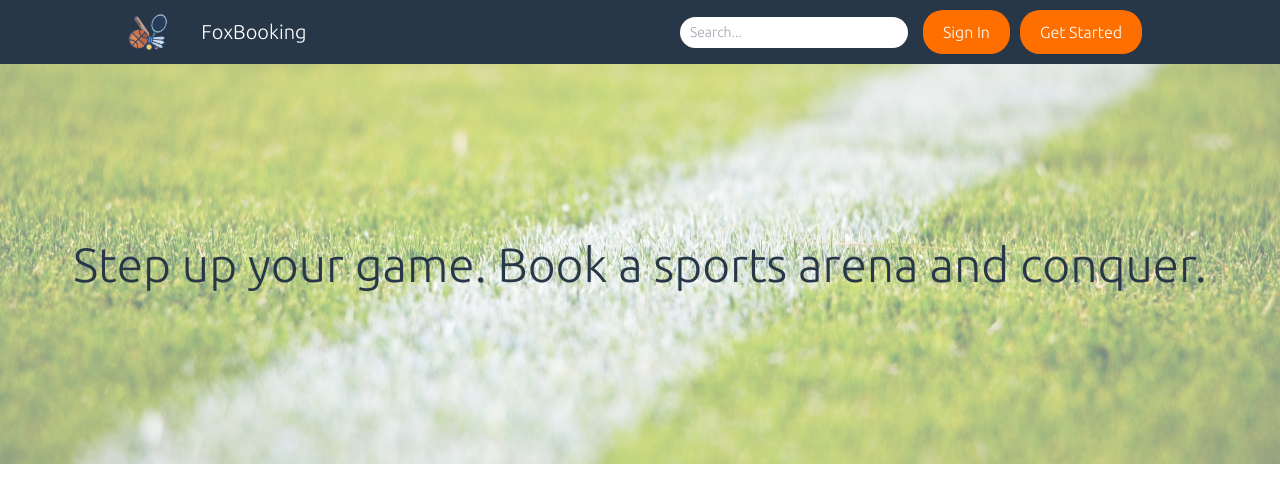
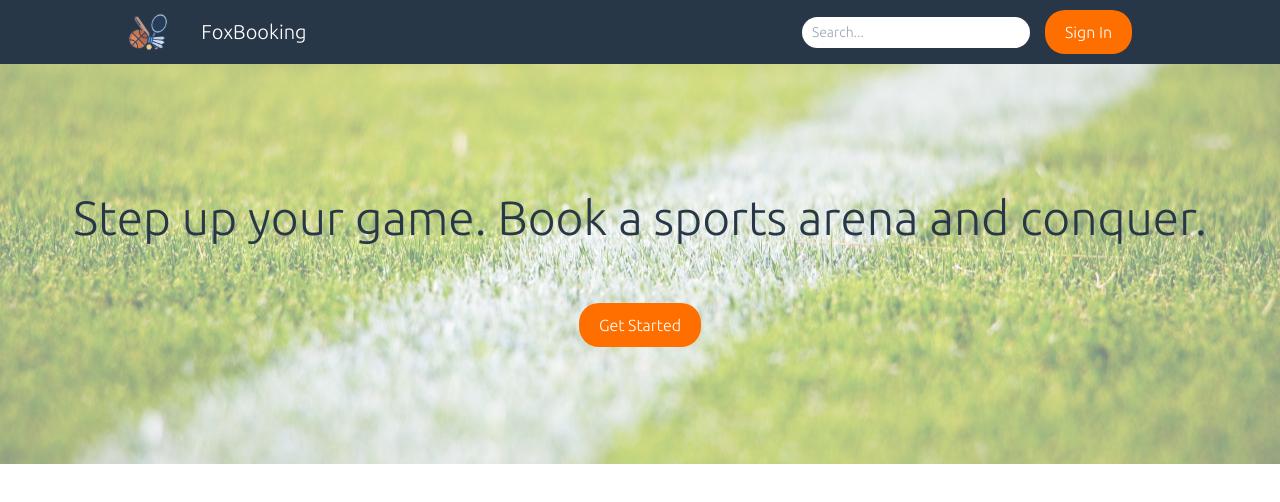
Before and after one commit to balasathya16/FoxBooking, a React (Create React App) app in the folder frontend/: page / in a window 1280 px wide. Shown: the top 502 px of the page. Built offline with nearby package versions, Linux system fonts and the light colour scheme; no server answers; a web font is replaced by a local one.

Commit message:
moved get started button

```diff
--- a/frontend/src/components/Header.js
+++ b/frontend/src/components/Header.js
@@ -1,20 +1,9 @@
-import React, { useState } from 'react';
+import React from 'react';
 import { Link } from 'react-router-dom';
 import '../styles/Header.css';
-import SignUpPopup from '../components/SignUpPopUp';
 import sportsLogo from '../sports.png';
 
 const Header = () => {
-  const [showSignUpPopup, setShowSignUpPopup] = useState(false);
-
-  const handleGetStarted = () => {
-    setShowSignUpPopup(true);
-  };
-
-  const handleCloseSignUpPopup = () => {
-    setShowSignUpPopup(false);
-  };
-
   return (
     <header className="header">
       <div className="logo">
@@ -32,14 +21,9 @@ const Header = () => {
           <Link to="/login" className="login-button">
             Sign In
           </Link>
-        <button className="get-started-button" onClick={handleGetStarted}>
-          Get Started
-        </button>
         </div>
       </div>
-    {showSignUpPopup && <SignUpPopup onClose={handleCloseSignUpPopup} />}
     </header>
-
   );
 };
 
--- a/frontend/src/components/HomePage/AnimatedText.js
+++ b/frontend/src/components/HomePage/AnimatedText.js
@@ -1,13 +1,27 @@
-import React from 'react';
+import React, { useState } from 'react';
+import GetStartedButton from './GetStartedButton';
+import SignUpPopup from '../SignUpPopUp';
 import '../../styles/AnimatedText.css';
 
 const AnimatedText = () => {
+  const [showSignUpPopup, setShowSignUpPopup] = useState(false);
+
+  const handleGetStarted = () => {
+    setShowSignUpPopup(true);
+  };
+
+  const handleCloseSignUpPopup = () => {
+    setShowSignUpPopup(false);
+  };
+
   return (
     <div className="animated-text-container">
       <div className="background-image" />
       <h1 className="animated-text">
         Step up your game. Book a sports arena and conquer.
       </h1>
+      <GetStartedButton onClick={handleGetStarted} />
+      {showSignUpPopup && <SignUpPopup onClose={handleCloseSignUpPopup} />}
     </div>
   );
 };
--- /dev/null
+++ b/frontend/src/components/HomePage/GetStartedButton.js
@@ -0,0 +1,13 @@
+import React from 'react';
+
+const GetStartedButton = ({ onClick }) => {
+  return (
+    <div className="get-started-container">
+      <button className="get-started-button" onClick={onClick}>
+        Get Started
+      </button>
+    </div>
+  );
+};
+
+export default GetStartedButton;
--- a/frontend/src/styles/AnimatedText.css
+++ b/frontend/src/styles/AnimatedText.css
@@ -5,8 +5,9 @@
 
   .animated-text-container {
     display: flex;
+    flex-direction: column;
+    align-items: center;
     justify-content: center;
-    align-items: center;
     height: 50vh;
     position: relative;
     z-index: 1;
@@ -15,18 +16,11 @@
   .animated-text {
     font-family: 'Ubuntu', sans-serif;
     font-size: 48px;
-    color: #283747; /* Set the text color to #283747 */
+    color: #283747;
     text-align: center;
     animation: bounce 2s infinite;
     position: relative;
-    z-index: 2; /* Bring the text to the front */
-  }
-
-  .background-image-container {
-    position: relative;
-    width: 100%;
-    height: 100%;
-    z-index: 0;
+    z-index: 2;
   }
 
   .background-image {
@@ -35,8 +29,27 @@
     left: 0;
     width: 100%;
     height: 100%;
-    background-image: url('./background.jpg'); /* Update the path to your image */
+    background-image: url('./background.jpg');
     background-size: cover;
     background-position: center;
     opacity: 0.5;
+    z-index: 1;
   }
+
+  .get-started-container {
+    display: flex;
+    justify-content: center;
+    margin-top: 50px; /* Increase the margin-top value as needed */
+    position: relative;
+    z-index: 2;
+  }
+
+  .get-started-button {
+    background-color: #ff6f00;
+    color: #ffffff;
+    font-size: 16px;
+    padding: 10px 20px;
+    border-radius: 20px;
+    text-decoration: none;
+    transition: background-color 0.3s ease;
+  }
--- a/frontend/src/styles/SignUpPopUp.css
+++ b/frontend/src/styles/SignUpPopUp.css
@@ -8,6 +8,8 @@
     justify-content: center;
     align-items: center;
     background-color: rgba(0, 0, 0, 0.5);
+    z-index: 3; /* Bring the text to the front */
+
   }
 
   .popup-content {
```
Lines whose indentation alone changed are shown as unchanged.
